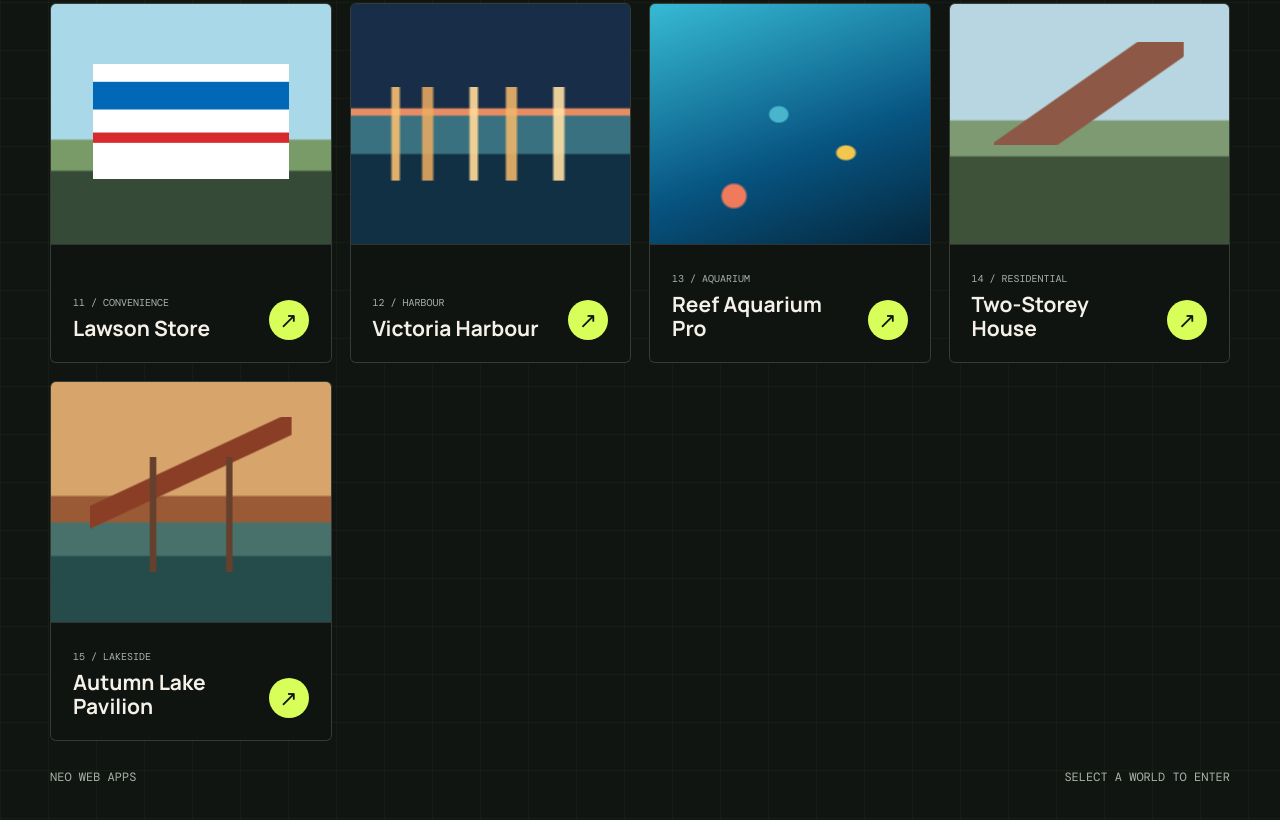
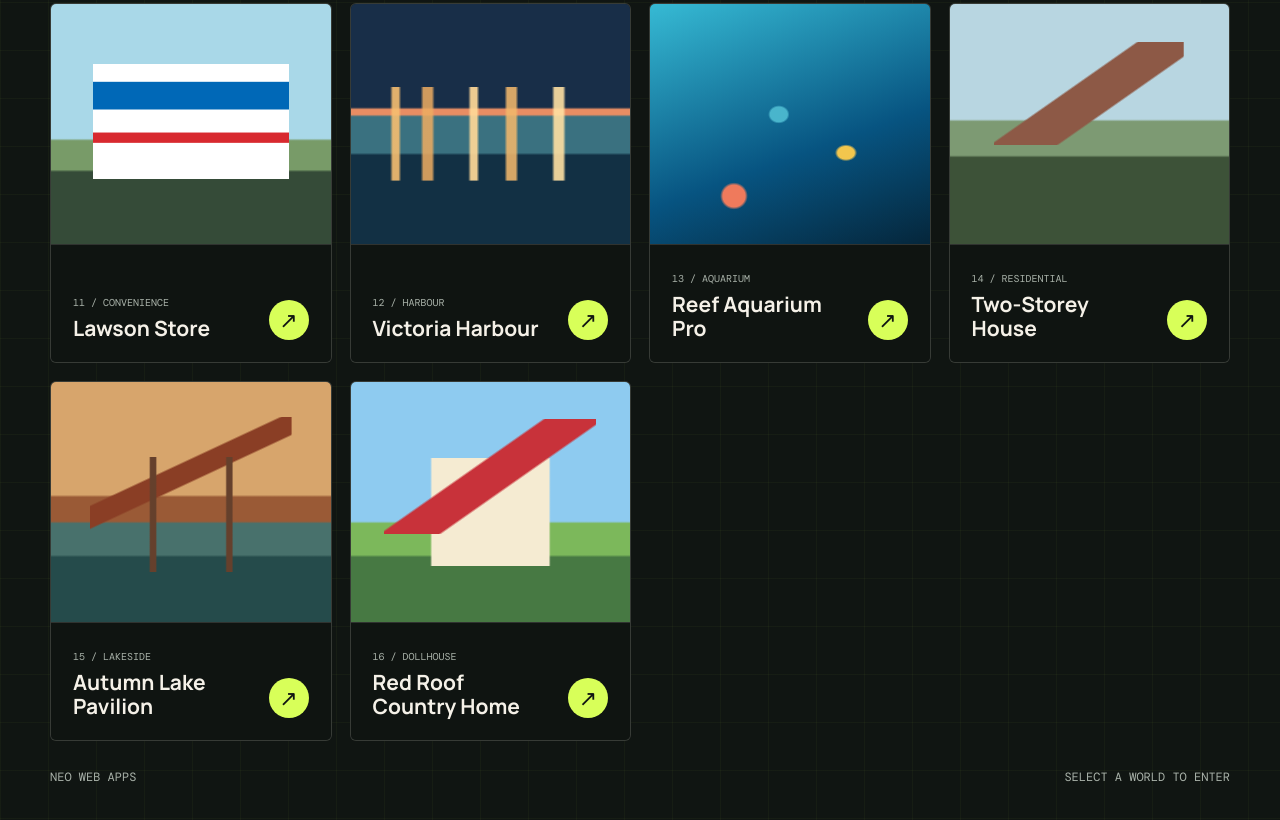
Before and after one commit to neo475269/neo-web-apps, a plain HTML site: page index.html in a window 1280 px wide. Shown: the part 1438-2258 px from the top of the page. Drawn offline with nearby package versions, Linux system fonts and the light colour scheme.

Commit message:
Add Sylvanian Dollhouse to app index

```diff
--- a/index.html
+++ b/index.html
@@ -6,7 +6,7 @@
 		<meta name="theme-color" content="#101512" />
 		<meta
 			name="description"
-			content="A collection of fifteen interactive browser worlds by Neo."
+			content="A collection of sixteen interactive browser worlds by Neo."
 		/>
 		<title>Neo Web Apps</title>
 		<style>
@@ -358,6 +358,29 @@
 					);
 			}
 
+			.dollhouse {
+				background:
+					linear-gradient(
+							145deg,
+							transparent 0 42%,
+							#c8323a 43% 58%,
+							transparent 59%
+						)
+						center 30% / 76% 48% no-repeat,
+					linear-gradient(
+							90deg,
+							transparent 0 20%,
+							#f5ebd2 21% 79%,
+							transparent 80%
+						)
+						center 58% / 72% 45% no-repeat,
+					linear-gradient(
+						#8ecbf0 0 58%,
+						#7cb85b 59% 72%,
+						#477943 73%
+					);
+			}
+
 			.laguna {
 				background:
 					linear-gradient(
@@ -548,9 +571,9 @@
 			<header>
 				<div>
 					<p class="eyebrow">Interactive collection / 2026</p>
-					<h1>Fifteen worlds.<br />One browser.</h1>
+					<h1>Sixteen worlds.<br />One browser.</h1>
 				</div>
-				<p class="count">15 experiments<br />WebGL + Canvas</p>
+				<p class="count">16 experiments<br />WebGL + Canvas</p>
 			</header>
 
 			<section class="grid" aria-label="Web app collection">
@@ -724,6 +747,20 @@
 						<span class="open" aria-hidden="true">↗</span>
 					</div>
 				</a>
+
+				<a
+					class="card"
+					href="sylvanian_dollhouse/sylvanian_dollhouse_3d_v2.html"
+				>
+					<div class="visual dollhouse" aria-hidden="true"></div>
+					<div class="card-copy">
+						<div>
+							<p class="card-number">16 / Dollhouse</p>
+							<h2>Red Roof Country Home</h2>
+						</div>
+						<span class="open" aria-hidden="true">↗</span>
+					</div>
+				</a>
 			</section>
 
 			<footer>
```
